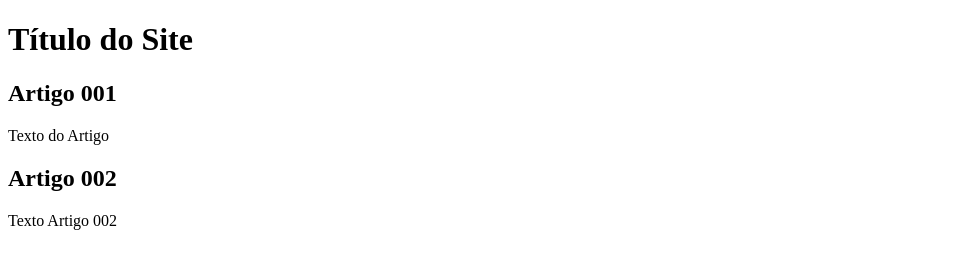
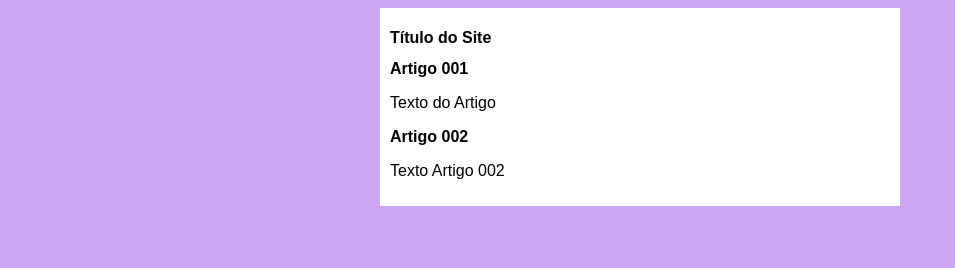
Before and after one commit to ypwds/projeto-site, a plain HTML site: page index.html in a window 1280 px wide. Shown: the whole page, without its empty margins (0-955 px from the left). Drawn offline with Linux system fonts and the light colour scheme.

Commit message:
inicio do design
dando inicio ao design do site

```diff
--- /dev/null
+++ b/estilos/style.css
@@ -0,0 +1,16 @@
+* {
+    font-family: Arial, Helvetica, sans-serif;
+    font-size: 16px;
+}
+
+body {
+    background-color: rgb(206, 167, 243);
+}
+
+main {
+    background-color: white;
+    width: 500px;
+    margin: auto;
+    padding: 10px;
+    box-shadow: 3px 3 px 5 px rgba(0, 0, 0, 0.473);
+}
--- a/index.html
+++ b/index.html
@@ -4,6 +4,7 @@
     <meta charset="UTF-8">
     <meta name="viewport" content="width=device-width, initial-scale=1.0">
     <title>Título do Site</title>
+    <link rel="stylesheet" href="estilos/style.css">
 </head>
 <body>
     <main>
```
